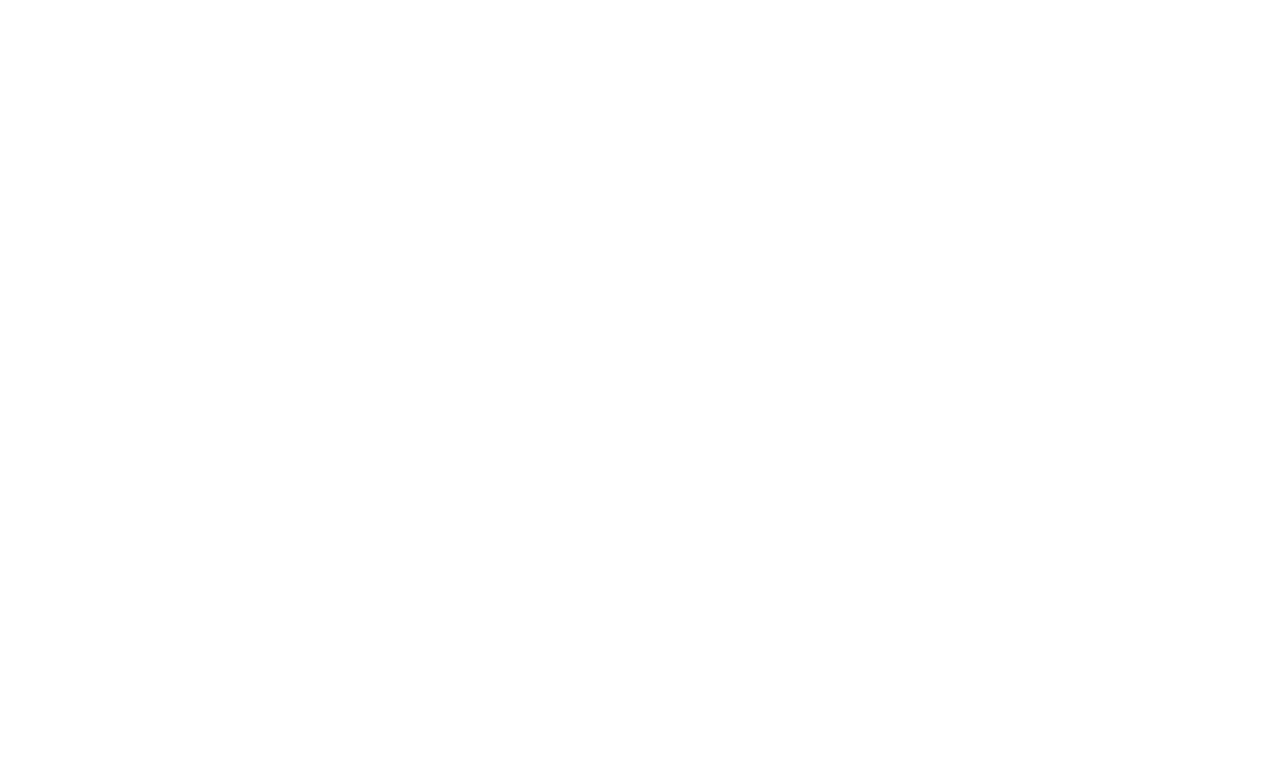
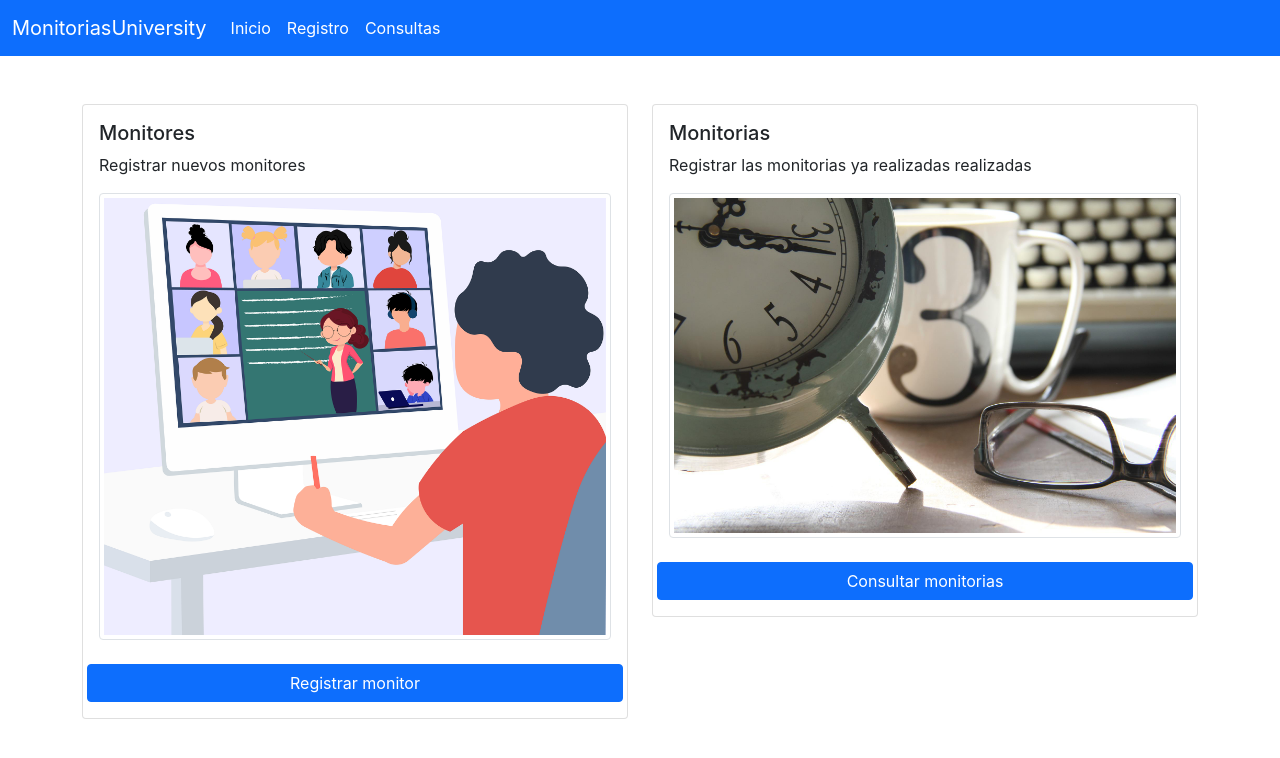
Before and after one commit to lortiz24/Frontend_GestionMonitorias, a React (Create React App) app: page /registro in a window 1280 px wide. Shown: the top 758 px of the page. Built offline with nearby package versions, Linux system fonts and the light colour scheme.

Commit message:
View registro con imagenes

```diff
--- a/public/index.html
+++ b/public/index.html
@@ -9,8 +9,7 @@
   <meta name="description" content="Web site created using create-react-app" />
 
   <link href="https://cdn.jsdelivr.net/npm/bootstrap@5.0.2/dist/css/bootstrap.min.css" rel="stylesheet"
-    integrity="sha384-EVSTQN3/azprG1Anm3QDgpJLIm9Nao0Yz1ztcQTwFspd3yD65VohhpuuCOmLASjC" crossorigin="anonymous">
-
+    integrity="sha384-EVSTQN3/azprG1Anm3QDgpJLIm9Nao0Yz1ztcQTwFspd3yD65VohhpuuCOmLASjC" crossorigin="anonymous" />
 
   <link rel="apple-touch-icon" href="%PUBLIC_URL%/logo192.png" />
   <!--
@@ -43,6 +42,8 @@
       To begin the development, run `npm start` or `yarn start`.
       To create a production bundle, use `npm run build` or `yarn build`.
     -->
+
+    <script src="https://cdn.jsdelivr.net/npm/bootstrap@5.0.2/dist/js/bootstrap.bundle.min.js" integrity="sha384-MrcW6ZMFYlzcLA8Nl+NtUVF0sA7MsXsP1UyJoMp4YLEuNSfAP+JcXn/tWtIaxVXM" crossorigin="anonymous"></script>
 </body>
 
 </html>
--- a/src/components/NavBar/NavBar.jsx
+++ b/src/components/NavBar/NavBar.jsx
@@ -2,10 +2,10 @@
 
 export const NavBar = () => {
     return (
-        <nav className="navbar navbar-expand-lg navbar-dark bg-dark">
+        <nav className="navbar navbar-expand-lg navbar-dark bg-primary">
             <div id='header' className="container-fluid">
                 <a className="navbar-brand" href="/">
-                    Neo Books
+                    MonitoriasUniversity
                 </a>
                 <button
                     id="boton"
@@ -27,25 +27,16 @@
                             </a>
                         </li>
                         <li className="nav-item">
-                            <a className="nav-link" href="/Libros">
-                                Libros
+                            <a className="nav-link active" href="/registro">
+                                Registro
                             </a>
                         </li>
                         <li className="nav-item">
-                            <a className="nav-link" href="/Prestamos">
-                                Prestamos
+                            <a className="nav-link active" href="/consultas">
+                                Consultas
                             </a>
                         </li>
-                        <li className="nav-item">
-                            <a
-                                className="nav-link"
-                                href="/Login"
-                                tabindex="-1"
-                                aria-disabled="true"
-                            >
-                                Iniciar Sesion
-                            </a>
-                        </li>
+
                     </ul>
                 </div>
             </div>
--- a/src/routes/AppRouter.js
+++ b/src/routes/AppRouter.js
@@ -2,13 +2,18 @@
 import { Route, Routes } from 'react-router-dom'
 import {Inicio} from '../views/Inicio/Inicio.jsx'
 import { AppRegistro } from '../views/Registro/AppRegistro.jsx'
+import { Monitorias } from '../views/Registro/Monitorias.jsx'
+import { Monitores } from '../views/Registro/Monitores.jsx'
+import { Consultas } from '../views/Consultas/Consultas.jsx'
 export const AppRouter = () => {
   return (
     <div>
         <Routes>
             <Route path='/' element={<Inicio />} ></Route>
             <Route path='/registro' element={<AppRegistro />} ></Route>
-            <Route path='/asignacion' ></Route>
+            <Route path='/consultas' element={<Consultas />} ></Route>
+            <Route path='/registro/monitorias' element={<Monitorias />}></Route>
+            <Route path='/registro/monitores' element={<Monitores />}></Route>
         </Routes>
 
     </div>
--- /dev/null
+++ b/src/views/Consultas/Consultas.jsx
@@ -0,0 +1,10 @@
+import React from 'react'
+import { NavBar } from '../../components/NavBar/NavBar'
+export const Consultas = () => {
+    return (
+        <>
+            <NavBar></NavBar>
+            <div>Consultas</div>
+        </>
+    )
+}
--- a/src/views/Inicio/Inicio.jsx
+++ b/src/views/Inicio/Inicio.jsx
@@ -4,6 +4,29 @@
   return (
     <>
     <NavBar></NavBar>
+    <div className="container mt-5">
+        <div class="row">
+          <div class="col-sm-6">
+            <div class="card">
+              <div class="card-body">
+                <h5 class="card-title">Registro de datos</h5>
+                <p class="card-text">Aqui podra hacer registro de nuevos minitores asi como tambien asignar nuevas monitorias  </p>
+                <a href="/registro" class="btn btn-primary">Registrar</a>
+              </div>
+            </div>
+          </div>
+          <div class="col-sm-6">
+            <div class="card">
+              <div class="card-body">
+                <h5 class="card-title">Consulta de datos</h5>
+                <p class="card-text">Aqui podra hacer consultas de monitorias ya asignadas y de los monitores registrados hasta el momento</p>
+                <a href="/consultas" class="btn btn-primary">Consultar</a>
+              </div>
+            </div>
+          </div>
+        </div>
+
+      </div>
     </>
   )
 }
--- a/src/views/Registro/AppRegistro.jsx
+++ b/src/views/Registro/AppRegistro.jsx
@@ -1,16 +1,39 @@
-import React from 'react'
-import { Route, Routes } from 'react-router-dom'
-import {Monitores} from './Monitores.jsx'
-import {Monitorias} from './Monitorias.jsx'
+import React from "react";
+import { NavBar } from "../../components/NavBar/NavBar";
+import monitor from '../../assets/Monitor.png'
+import monitorias from '../../assets/Monitoria.jpg'
 export const AppRegistro = () => {
   return (
-    <div>
-        <Routes>
-            <Route path='/monitores' element={<Monitores />} ></Route>
-            <Route path='/monitorias' element={<Monitorias />} ></Route>
-
-        </Routes>
-
-    </div>
-  )
-}
+    <>
+      <NavBar></NavBar>
+      <div className="container mt-5">
+        <div class="row">
+          <div className="col-sm-6">
+            <div className="card">
+              <div className="card-body row">
+                <h5 class="card-title">Monitores</h5>
+                <p className="card-text">Registrar nuevos monitores  </p>
+                <div className="col-sm-15 mb-4">
+                  <img className="img-thumbnail" src={monitor} alt="Monitor" />
+                </div>
+                <a href="/registro/monitores" className="btn btn-primary">Registrar monitor</a>
+              </div>
+            </div>
+          </div>
+          <div class="col-sm-6">
+            <div class="card">
+              <div class="card-body row">
+                <h5 class="card-title">Monitorias</h5>
+                <p class="card-text">Registrar las monitorias ya realizadas realizadas </p>
+                <div className="col-sm-15 mb-4">
+                  <img className="img-thumbnail" src={monitorias} alt="Monitoria" />
+                </div>
+                <a href="/registro/monitorias" class="btn btn-primary">Consultar monitorias</a>
+              </div>
+            </div>
+          </div>
+        </div>
+      </div>
+    </>
+  );
+};
```
Also changed, not shown: src/assets/Monitor.png (added), src/assets/Monitoria.jpg (added).
